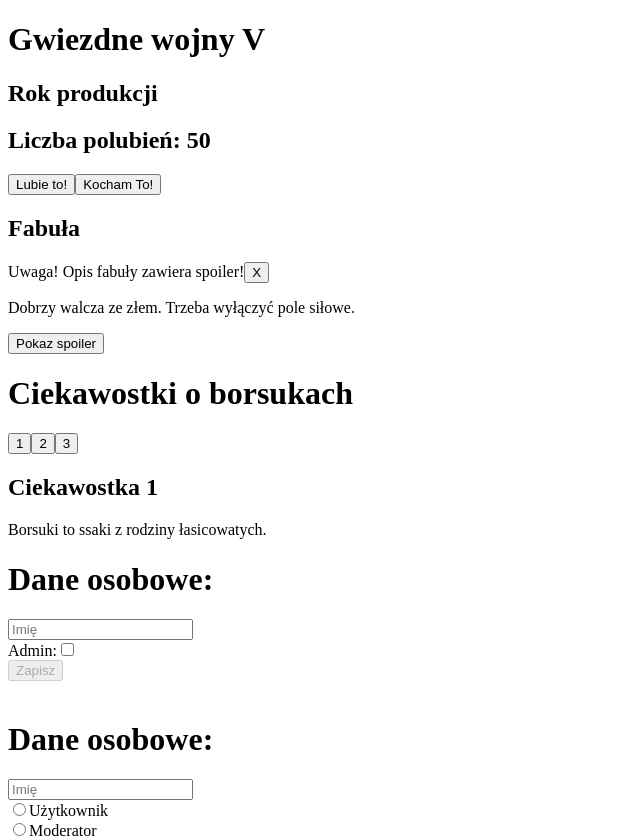
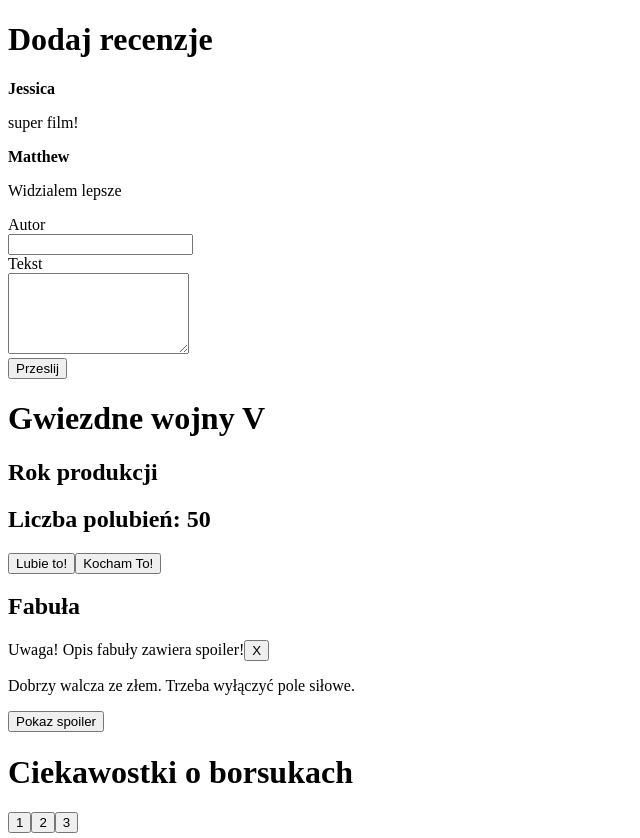
Before and after one commit to Marcin-podgorski93/Task_ZrozumiecReact, a React (Vite) app in the folder zrozumiec-react/: page / in a window 1280 px wide. Shown: the top 838 px of the page, without its empty margins (0-640 px from the left). Built offline with nearby package versions, Linux system fonts and the light colour scheme.

Commit message:
added Form

```diff
--- a/zrozumiec-react/src/App.jsx
+++ b/zrozumiec-react/src/App.jsx
@@ -5,6 +5,7 @@
 import { Input } from "./components/Input";
 import { CheckForm } from "./components/CheckForm";
 import { RadioForm } from "./components/RadioForm";
+import { Form2 } from "./components/Form2";
 
 const countries = [
   { name: "Polska", continent: "Europa" },
@@ -70,6 +71,7 @@
 
   return (
     <>
+      <Form2 />
       <h1>Gwiezdne wojny V</h1>
       <h2>Rok produkcji</h2>
       <h2>Liczba polubień: {numbersOfLikes}</h2>
--- /dev/null
+++ b/zrozumiec-react/src/components/Form2.jsx
@@ -0,0 +1,73 @@
+import { useState } from "react";
+
+const initialReview = [
+  { author: "Jessica", text: "super film!", id: 1 },
+  { author: "Matthew", text: "Widzialem lepsze", id: 2 },
+];
+
+export function Form2() {
+  const [reviews, setReviews] = useState(initialReview);
+  const [inputValue, setInputValue] = useState("");
+  const [textareaValue, setTextareaValue] = useState("");
+
+  function handleSubmit(e) {
+    e.preventDefault();
+    // console.log(e.target[0].value);
+    // console.log(e.target[1].value);
+
+    const author = inputValue;
+    const text = textareaValue;
+
+    // const newReview = { author, text };
+    setReviews((prevReview) => {
+      const newReview = { author, text, id: prevReview.length + 1 };
+      console.log(newReview);
+      return [newReview, ...prevReview];
+    });
+    setInputValue("");
+    setTextareaValue("");
+  }
+
+  //   console.log(`Autor:`, inputValue);
+  //   console.log(`Tekst:`, textareaValue);
+
+  const reviewsElement = reviews.map((r) => (
+    <article key={r.id}>
+      <strong>{r.author}</strong>
+      <p>{r.text}</p>
+    </article>
+  ));
+
+  return (
+    <>
+      <h1>Dodaj recenzje</h1>
+      {reviewsElement}
+      <form onSubmit={handleSubmit}>
+        <div>
+          <div>
+            <label htmlFor="author">Autor</label>
+          </div>
+          <input
+            value={inputValue}
+            onChange={(e) => setInputValue(e.target.value)}
+            type="text"
+          />
+        </div>
+        <div>
+          <div>
+            <label htmlFor="text">Tekst</label>
+          </div>
+          <textarea
+            value={textareaValue}
+            onChange={(e) => setTextareaValue(e.target.value)}
+            name="text"
+            id="text"
+            cols="20"
+            rows="5"
+          ></textarea>
+        </div>
+        <button>Przeslij</button>
+      </form>
+    </>
+  );
+}
```
